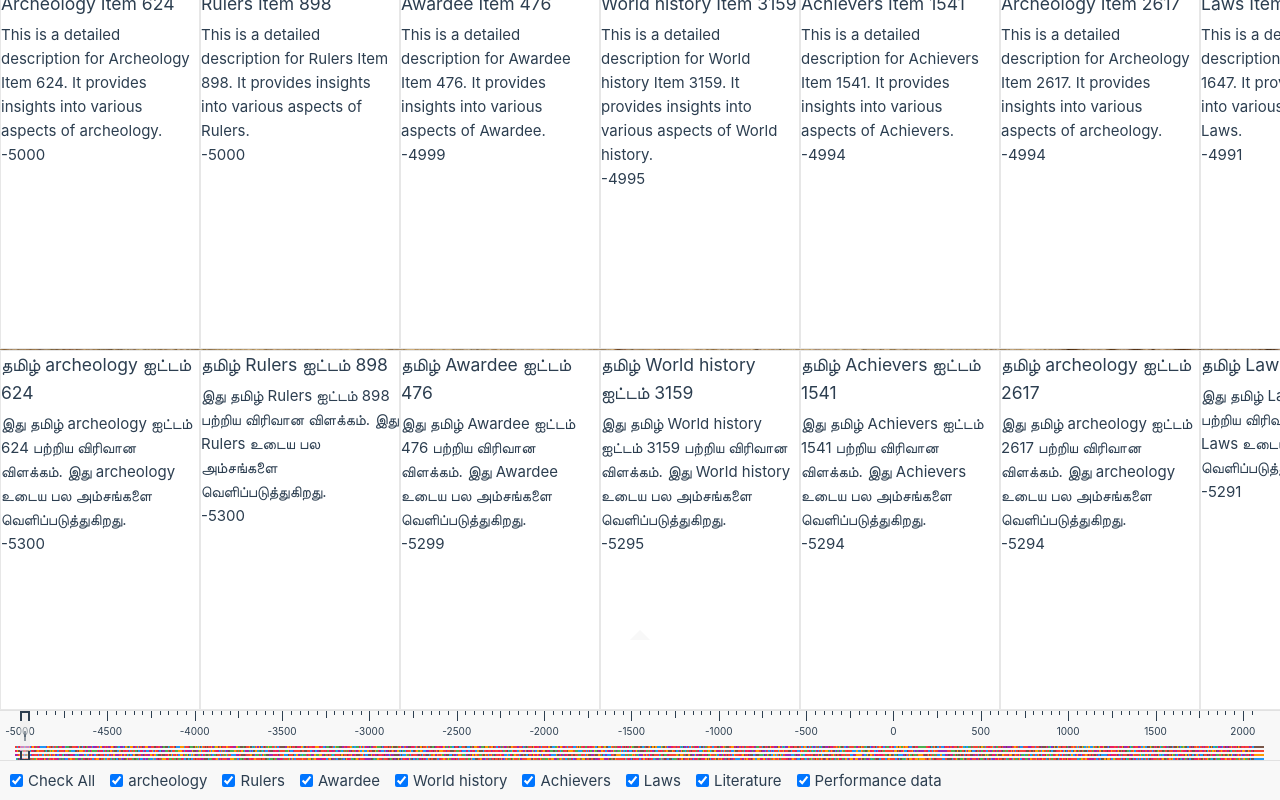
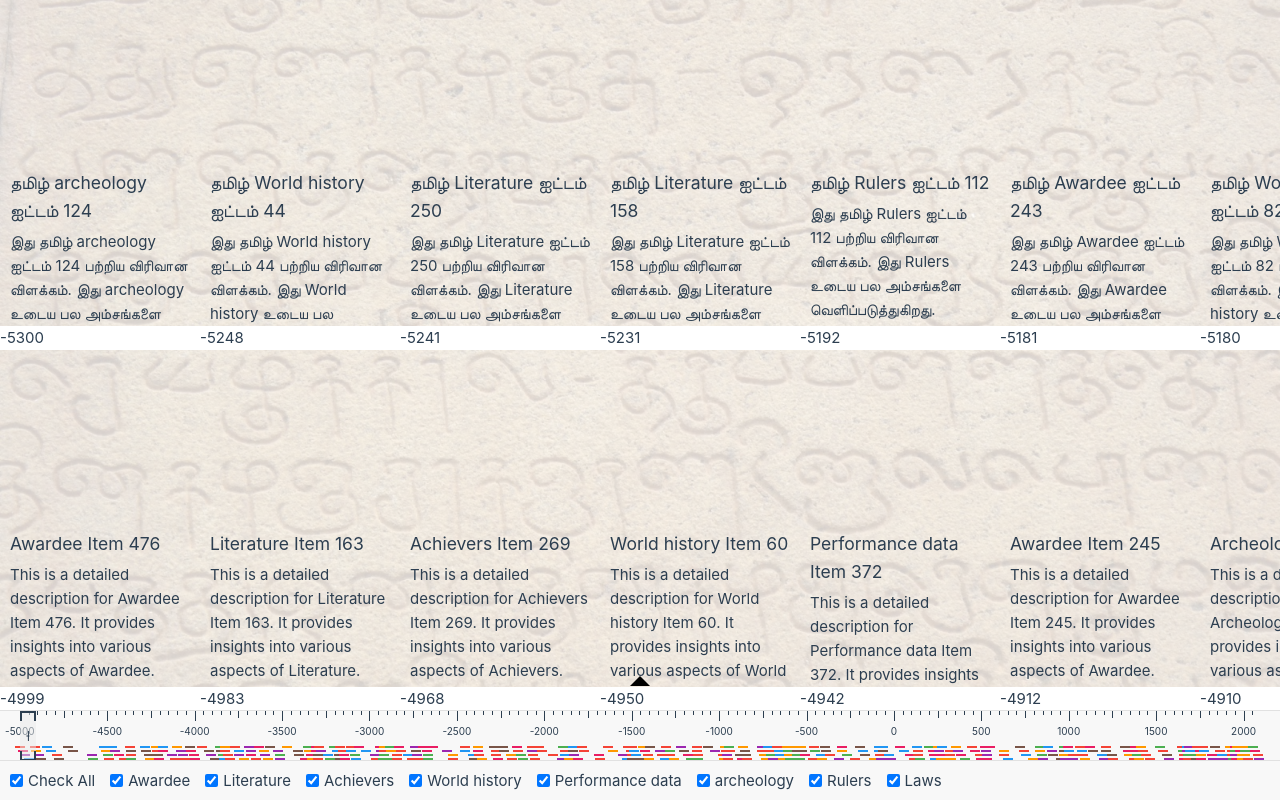
Before and after one commit to petrunov/double_track_canvas_timeline, a Vue app: page / in a window 1280 px wide. Built offline with nearby package versions, Linux system fonts and the light colour scheme; the HTML template or start-up script is replaced by a standard one.

Commit message:
Beta two tracks styling

```diff
--- a/src/components/TimelineView.vue
+++ b/src/components/TimelineView.vue
@@ -3,6 +3,27 @@
     <!-- Scrollable content using RecycleScroller -->
     <div ref="scrollContainer" class="scroll-container">
       <div class="bottom-content">
+        <!-- Second track (Tamil) -->
+        <div class="items-row">
+          <RecycleScroller
+            :buffer="50"
+            ref="recycleScroller2"
+            class="scroller"
+            :items="items2"
+            :item-size="itemWidth"
+            direction="horizontal"
+            key-field="id"
+            v-slot="{ item }"
+          >
+            <div class="item" :class="{ 'hidden-item': !categoryFilter[item.category] }">
+              <div class="item-inner">
+                <h3>{{ item.tamil_heading }}</h3>
+                <p>{{ item.tamil_long_text }}</p>
+              </div>
+              <p class="year-timeline">{{ item.year_ta }}</p>
+            </div>
+          </RecycleScroller>
+        </div>
         <!-- First track (English) -->
         <div class="items-row">
           <RecycleScroller
@@ -16,28 +37,11 @@
             v-slot="{ item }"
           >
             <div class="item" :class="{ 'hidden-item': !categoryFilter[item.category] }">
-              <h3>{{ item.english_heading }}</h3>
-              <p>{{ item.english_long_text }}</p>
-              <p>{{ item.year_ce }}</p>
-            </div>
-          </RecycleScroller>
-        </div>
-        <!-- Second track (Tamil) -->
-        <div class="items-row">
-          <RecycleScroller
-            :buffer="50"
-            ref="recycleScroller2"
-            class="scroller"
-            :items="items"
-            :item-size="itemWidth"
-            direction="horizontal"
-            key-field="id"
-            v-slot="{ item }"
-          >
-            <div class="item" :class="{ 'hidden-item': !categoryFilter[item.category] }">
-              <h3>{{ item.tamil_heading }}</h3>
-              <p>{{ item.tamil_long_text }}</p>
-              <p>{{ item.year_ta }}</p>
+              <div class="item-inner">
+                <h3>{{ item.english_heading }}</h3>
+                <p>{{ item.english_long_text }}</p>
+              </div>
+              <p class="year-timeline">{{ item.year_ce }}</p>
             </div>
           </RecycleScroller>
         </div>
@@ -120,6 +124,7 @@
   components: { RecycleScroller },
   setup() {
     const items = ref<Item[]>([])
+    const items2 = ref<Item[]>([])
     const scrollContainer = ref<HTMLElement | null>(null)
     const recycleScroller = ref<HTMLElement | null>(null)
     const recycleScroller2 = ref<HTMLElement | null>(null)
@@ -407,7 +412,8 @@
     }
 
     onMounted(async () => {
-      items.value = await getItems()
+      items.value = await getItems(500)
+      items2.value = await getItems(250)
       nextTick(() => {
         // Get references to both scrollers.
         const scrollers = document.querySelectorAll(
@@ -452,6 +458,7 @@
 
     return {
       items,
+      items2,
       scrollContainer,
       minimap,
       minimapWidth,
@@ -517,9 +524,9 @@
 .item {
   width: 200px;
   height: calc((100vh - 80px) / 2);
-  border: 1px solid var(--color-border);
   box-sizing: border-box;
-  background-color: var(--color-background);
+  /* background-color: var(--color-background); */
+  background-color: transparent;
   color: var(--color-text);
   flex-shrink: 0;
 }
@@ -702,18 +709,33 @@
 }
 .fixed-arrow {
   position: fixed;
-  bottom: 160px;
+  bottom: 114px;
   left: 50%;
   transform: translateX(-50%);
   width: 0;
   height: 0;
   border-left: 10px solid transparent;
   border-right: 10px solid transparent;
-  border-bottom: 10px solid var(--color-background-soft);
+  border-bottom: 10px solid black;
   z-index: 10;
 }
 .tick-label {
   position: relative;
   left: -50%;
 }
+.item-inner {
+  background-color: rgba(255, 255, 255, 0.8);
+  padding: 10px;
+  cursor: pointer;
+  height: 96%;
+  padding-top: 90%;
+}
+
+.year-timeline {
+  background-color: var(--color-background);
+  position: fixed;
+  bottom: 0;
+  top: auto;
+  width: 100%;
+}
 </style>
--- a/src/services/dataService.ts
+++ b/src/services/dataService.ts
@@ -13,7 +13,7 @@
   date: string
 }
 
-export function getItems(): Promise<Item[]> {
+export function getItems(len: number): Promise<Item[]> {
   const categories = [
     'archeology',
     'World history',
@@ -27,7 +27,7 @@
 
   const items: Item[] = []
 
-  for (let i = 0; i < 5000; i++) {
+  for (let i = 0; i < len; i++) {
     const id = i + 1 // Unique ID for each item.
     // Randomly generate a year_ce between -5000 (5000 BC) and 2100 (2100 AC).
     const year_ce = Math.floor(Math.random() * (2100 - -5000 + 1)) + -5000
```
